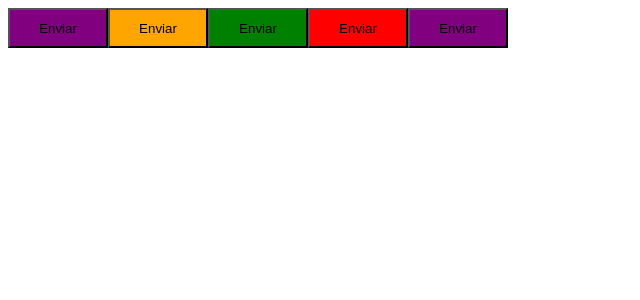
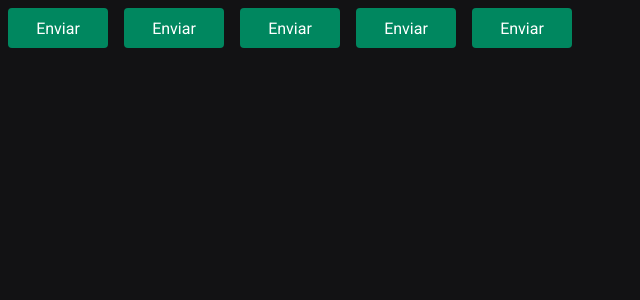
Before and after one commit to vitordcode/ignite-timer, a React (Vite) app: page / in a window 1280 px wide. Shown: the top 300 px of the page, without its empty margins (0-640 px from the left). Built offline with nearby package versions, Linux system fonts and the light colour scheme.

Commit message:
configurado tema global e paleta de cores

```diff
--- a/index.html
+++ b/index.html
@@ -3,7 +3,16 @@
 
 <head>
   <meta charset="UTF-8" />
+  <link rel="preconnect" href="https://fonts.googleapis.com" />
+  <link rel="preconnect" href="https://fonts.gstatic.com" crossorigin />
   <meta name="viewport" content="width=device-width, initial-scale=1.0" />
+
+
+
+  <link
+    href="https://fonts.googleapis.com/css2?family=Archivo:ital,wght@0,100..900;1,100..900&family=Asap:ital,wdth,wght@0,75..125,700;1,75..125,700&family=Inconsolata&family=Maven+Pro:wght@400..900&family=Roboto:ital,wght@0,100..900;1,100..900&display=swap"
+    rel="stylesheet" />
+
   <title>Ignite Timer</title>
 </head>
 
--- a/src/App.tsx
+++ b/src/App.tsx
@@ -1,13 +1,18 @@
+import { ThemeProvider } from "styled-components";
 import { Button } from "./components/Button";
+
+import { GlobalStyle } from "./styles/global";
+import { defaultTheme } from "./styles/themes/default";
 
 export function App() {
 	return (
-		<>
+		<ThemeProvider theme={defaultTheme}>
+			<GlobalStyle />
 			<Button variant="primary" />
 			<Button variant="secondary" />
 			<Button variant="success" />
 			<Button variant="danger" />
 			<Button />
-		</>
+		</ThemeProvider>
 	);
 }
--- a/src/components/Button.styles.ts
+++ b/src/components/Button.styles.ts
@@ -16,8 +16,10 @@
 export const ButtonContainer = styled.button<ButtonContainerProps>`
 	width: 100px;
 	height: 40px;
+	border-radius: 4px;
+	border: 0;
+	margin: 8px;
 
-	${(props) => {
-		return `background-color: ${buttonVariants[props.variant]}`;
-	}}
+	background-color: ${(props) => props.theme["green-500"]};
+	color: ${(props) => props.theme.white};
 `;
--- /dev/null
+++ b/src/styles/global.ts
@@ -0,0 +1,28 @@
+import { createGlobalStyle } from "styled-components";
+
+export const GlobalStyle = createGlobalStyle`
+    * {
+        padding: 0;
+        margin: 0;
+        box-sizing: border-box;
+    }
+
+    :focus {
+        outline: 0;
+        box-shadow: 0 0 0 2px ${(props) => props.theme["green-500"]};
+    }
+
+    body {
+        background-color: ${(props) => props.theme["gray-900"]};
+        color: ${(props) => props.theme["gray-300"]};
+    }
+
+    body,
+    input,
+    textarea,
+    button {
+        font-family: 'Roboto', sans-serif;
+        font-weight: 400;
+        font-size: 1rem;
+    }
+`;
--- /dev/null
+++ b/src/styles/themes/default.ts
@@ -0,0 +1,21 @@
+export const defaultTheme = {
+	white: "#FFF",
+
+	"gray-100": "#E1E1E6",
+	"gray-300": "#C4C4CC",
+	"gray-400": "#8D8D99",
+	"gray-500": "#7C7C8A",
+	"gray-600": "#323238",
+	"gray-700": "#29292E",
+	"gray-800": "#202024",
+	"gray-900": "#121214",
+
+	"green-300": "#00B37E",
+	"green-500": "#00875F",
+	"green-700": "#015F43",
+
+	"red-500": "#AB222E",
+	"red-700": "#7A1921",
+
+	"yellow-500": "#FBA94C",
+};
```
Also changed, not shown: src/@types/styles.d.ts (added, +8 -0 lines).
